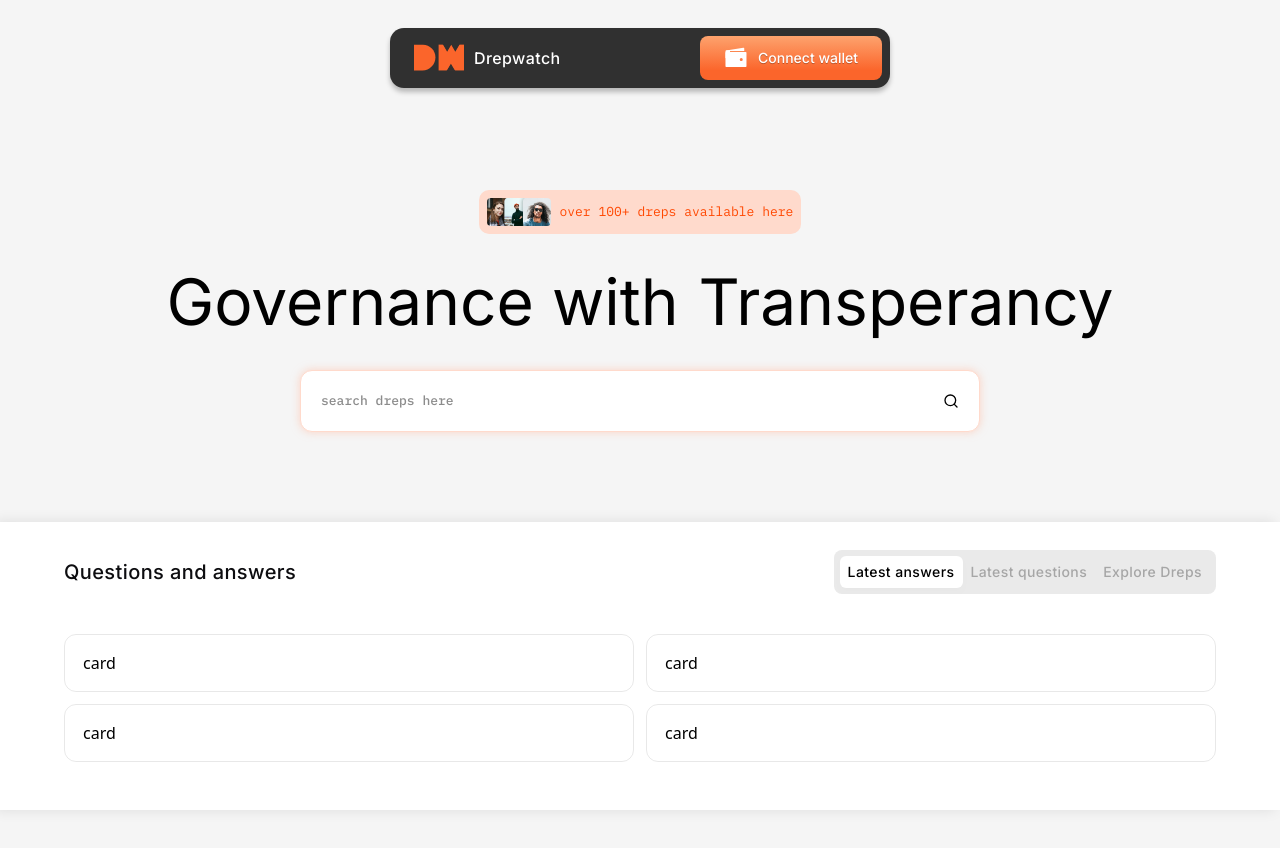
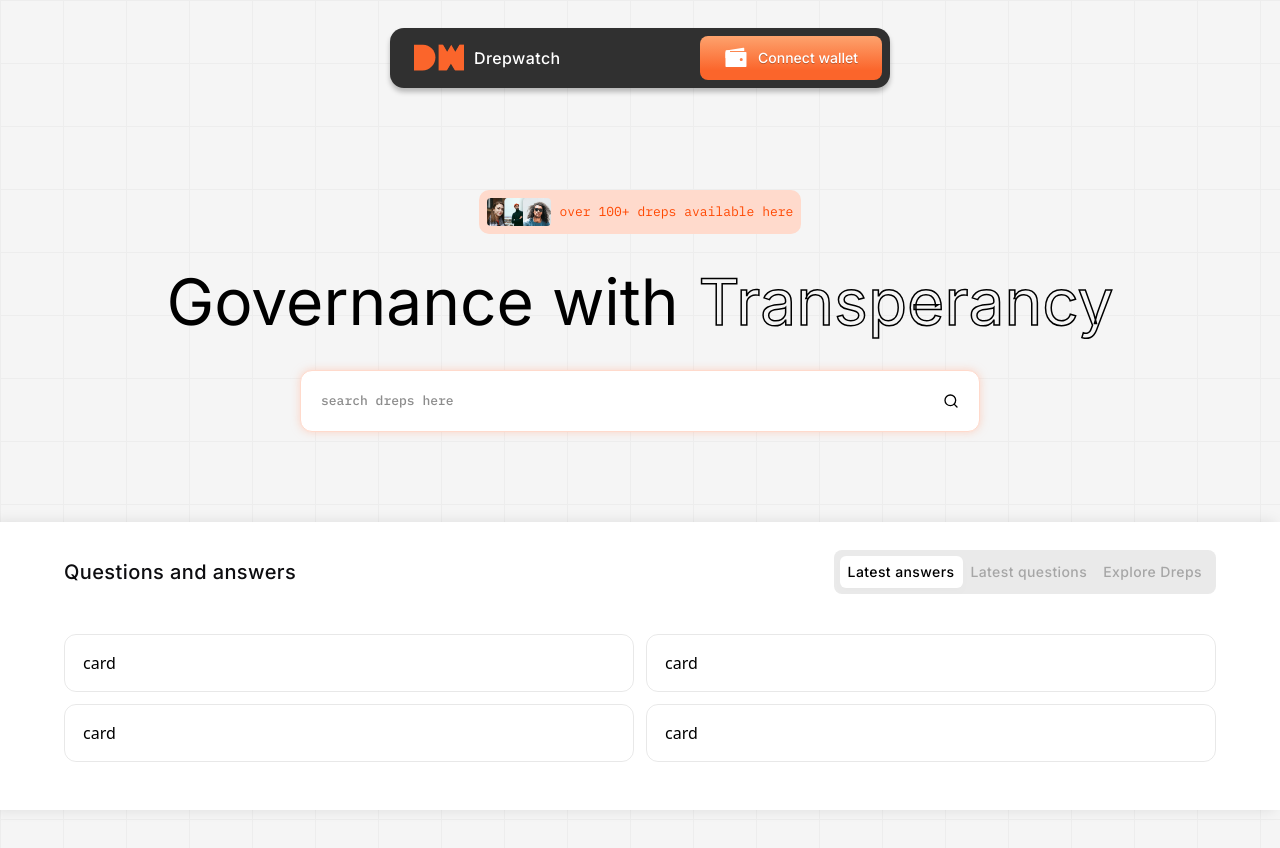
Before and after one commit to nftmakerio/drep-watch-server, a Next.js app in the folder client/: page / in a window 1280 px wide. Shown: the top 848 px of the page. Built offline with nearby package versions, Linux system fonts and the light colour scheme.

Commit message:
added stroked text

```diff
--- a/client/src/components/home.tsx
+++ b/client/src/components/home.tsx
@@ -50,7 +50,7 @@ const Home: React.FC = (): React.ReactNode => {
                     <span>
                         Governance with
                     </span>
-                    <span>
+                    <span className="stroke-text">
                         Transperancy
                     </span>
                 </div>
--- a/client/src/styles/custom.css
+++ /dev/null
@@ -1,6 +0,0 @@
-.grid-lines {
-    background-size: 63px 63px;
-    background-image:
-        linear-gradient(to right, #EDEDED 1px, transparent 1px),
-        linear-gradient(to bottom, #EDEDED 1px, transparent 1px);
-}
--- a/client/src/styles/globals.css
+++ b/client/src/styles/globals.css
@@ -4,7 +4,6 @@
 
 @import url('lenis-scroll.css');
 @import url('custom-scrollbar.css');
-@import url('custom.css');
 
 * {
     margin: 0;
@@ -16,4 +15,18 @@
     .text-shadow {
         text-shadow: 0px 1px #00000040;
     }
+
+    .grid-lines {
+        background-size: 63px 63px;
+        background-image:
+            linear-gradient(to right, #EDEDED 1px, transparent 1px),
+            linear-gradient(to bottom, #EDEDED 1px, transparent 1px);
+    }
+
+    .stroke-text {
+        color: black;
+        -webkit-text-fill-color: transparent;
+        -webkit-text-stroke-width: 1.5px;
+        -webkit-text-stroke-color: black;
+    }
 }
```
